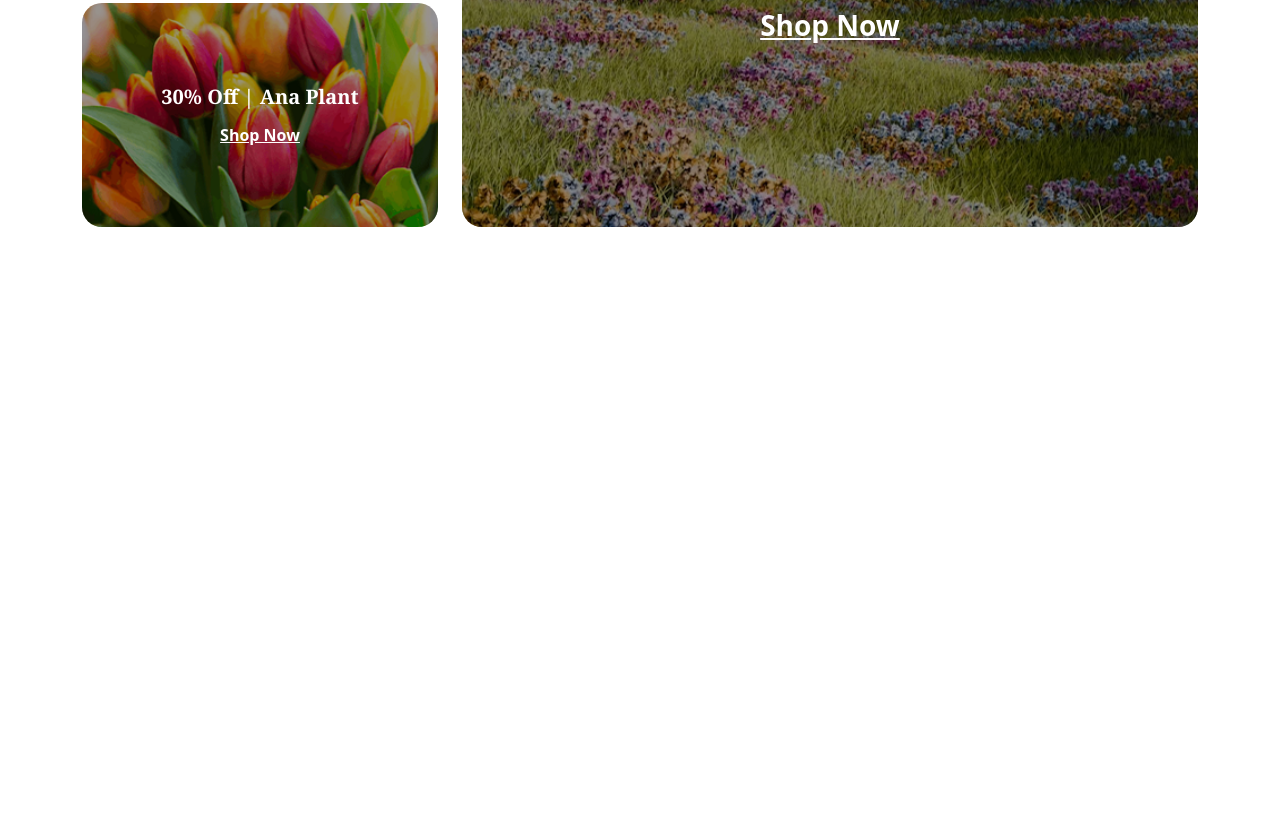
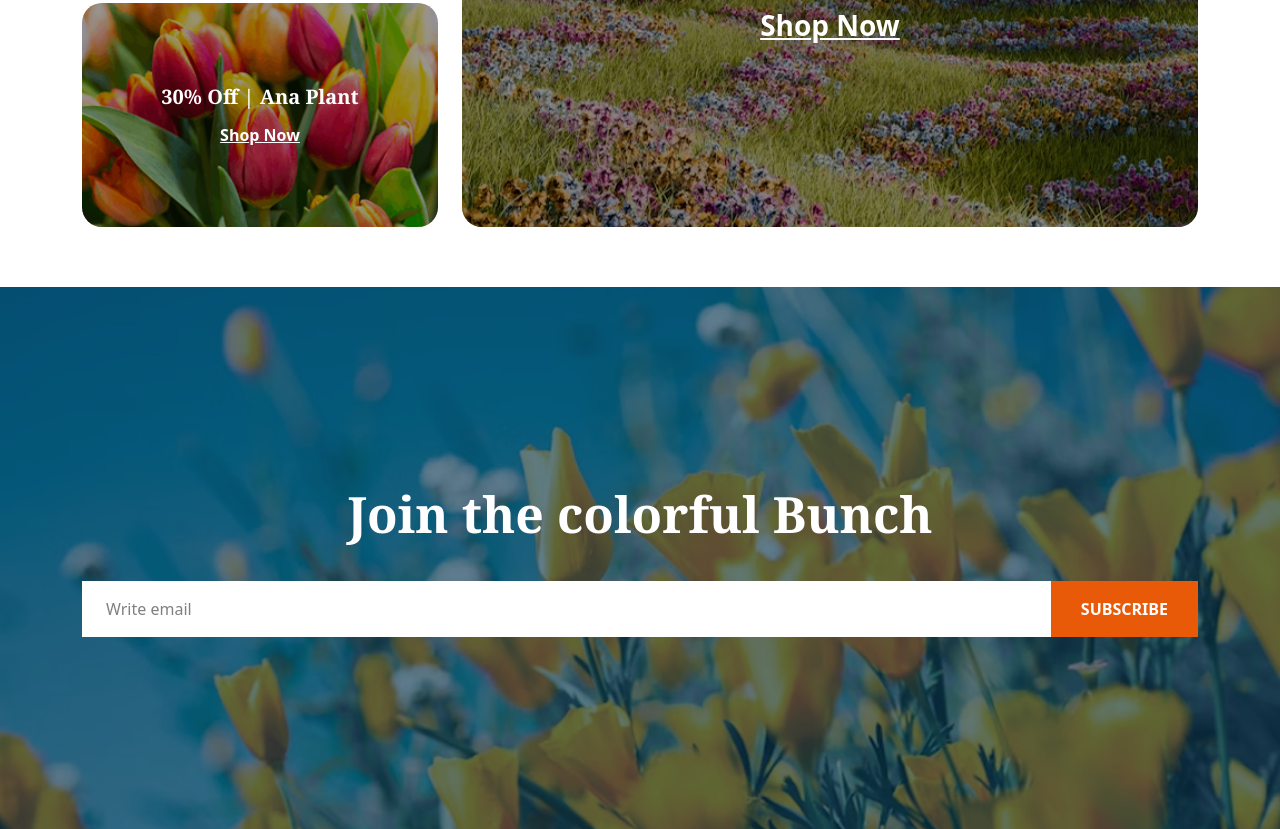
Before and after one commit to ismail-fsbb/Flower-shop, a plain HTML site: page index.html in a window 1280 px wide. Shown: the part 3049-3878 px from the top of the page. Before the commit the page ends 3336 px from the top, so only its background shows below. Drawn offline with nearby package versions, Linux system fonts and the light colour scheme.

Commit message:
newsletter section done

```diff
--- a/index.html
+++ b/index.html
@@ -3,11 +3,13 @@
 <head>
     <meta charset="UTF-8" />
     <meta name="viewport" content="width=device-width, initial-scale=1.0" />
+    <title>Flower Shop</title>
     <link rel="preconnect" href="https://fonts.googleapis.com">
     <link rel="preconnect" href="https://fonts.gstatic.com" crossorigin>
     <link href="https://fonts.googleapis.com/css2?family=Inter:ital,opsz,wght@0,14..32,100..900;1,14..32,100..900&family=Noto+Serif:ital,wght@0,100..900;1,100..900&display=swap" rel="stylesheet">
+    <link rel="stylesheet" href="./style.css">
     <script src="https://cdn.jsdelivr.net/npm/@tailwindcss/browser@4"></script>
-    <link rel="stylesheet" href="./style.css">
+
 <body>
     <!-- Banner -->
     <section>
@@ -165,5 +167,22 @@
             </div>
         </div>
     </section>
+
+    <!-- Newsletter section -->
+    <section class="bg-[url(./images/news-letter-bg.png)] bg-cover bg-center !p-0">
+        <div class="bg-[#07334F]/40 py-20 md:py-48 ">
+            <div class="container">
+                <div class="text-center space-y-8">
+                    <h2 class="section_title text-xl md:text-[50px] !text-white">Join the colorful Bunch</h2>
+                    <form action="#" class="flex items-center bg-white">
+                        <input type="email" placeholder="Write email" class="block font-medium py-2 md:py-4 px-6 min-w-0 grow text-base text-[#111111] placeholder:text-[#00000080] focus:outline-none" />
+                        <div class="grid shrink-0 grid-cols-1 focus-within:relative">
+                            <button type="submit" class="btn w-full py-3 px-6 md:px-14">Subscribe</button>
+                        </div>
+                    </form>
+                </div>
+            </div>
+        </div>
+    </section>
 </body>
 </html>
```
Also changed, not shown: style.css (line endings or trailing spaces).
